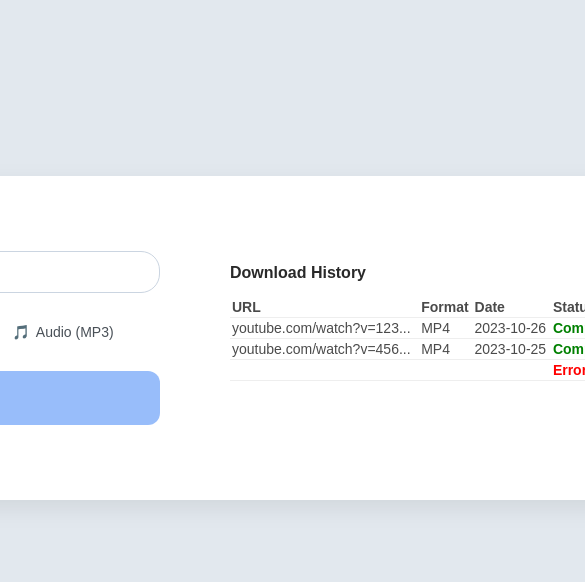
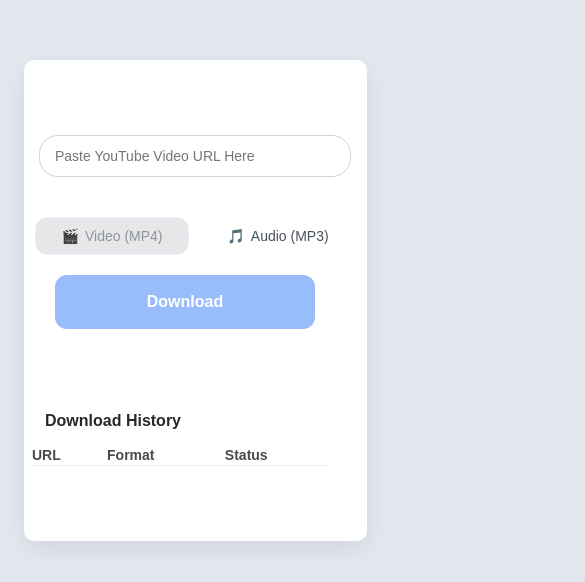
Before and after one commit to Llucas-Pt/DownloadYoutube, a React (Vite) app in the folder YoutubeDownload/Front/: page / in a window 390 px wide. Shown: the part 112-694 px from the top of the page, 585 px wide, since content can reach past the window. Built offline with nearby package versions, Linux system fonts and the light colour scheme.

Commit message:
Atualizado o front e aplicado a resposividade

```diff
--- a/YoutubeDownload/Front/src/App.jsx
+++ b/YoutubeDownload/Front/src/App.jsx
@@ -1,5 +1,5 @@
 // eslint-disable no-undef
-import { useState } from "react";
+import { useState} from "react";
 import './Youtube.css'
 
 
@@ -10,7 +10,7 @@
     //const [downloadLink, setDownloadLink] = useState(null);
     const [isLoading, setIsLoading] = useState(false); // estado de carregamento
     const apiUrl = import.meta.env.VITE_API_URL;
-
+    const [dados, setDados] = useState([])
 
 
     const handleDownload = async () => {
@@ -25,12 +25,11 @@
         });
 
         if (!response.ok) {
-            alert("Erro ao baixar o vídeo");
-            return;
+            throw new Error("Erro ao baixar o vídeo");
         }
 
         // Transforma a resposta (arquivo binário) em um blob
-        const blob = await response.blob();
+         const blob = await response.blob();
         // Cria uma URL temporária para o arquivo
         const downloadUrl = URL.createObjectURL(blob);
         // Cria um elemento <a> invisível para iniciar o download
@@ -45,15 +44,42 @@
             link.click();
             document.body.removeChild(link);
 
+
+            const dadosDownload = {
+                id: Date.now(),// id único baseado no timestamp
+                url: url, // Url
+                format: format.toUpperCase(), // formato em maiúsculo (MP4 ou MP3)
+                date: new Date().toLocaleString(), // data e hora atual
+                status: "Concluído", // status do download
+            };
+
+            setDados([dadosDownload, ...dados]); // adiciona no início da tabela
+
+            // Limpa o input
+            setUrl("");
+
             // Libera o objeto da memória
             URL.revokeObjectURL(downloadUrl);
+
         } catch (error) {
+            setDados(prevDados => [
+                {
+                    id: Date.now(),
+                    url,
+                    format: format.toUpperCase(),
+                    date: new Date().toLocaleString(),
+                    status: "Erro"
+                },
+                ...prevDados
+            ]);
             console.error("Erro ao baixar:", error);
             alert("Ocorreu um erro ao tentar baixar o vídeo.");
         } finally {
             setIsLoading(false); // desativa o “Carregando...” depois que termina
         }
     };
+
+
     return (
         <div className="container">
 
@@ -96,29 +122,17 @@
                         <tr>
                             <th>URL</th>
                             <th>Format</th>
-                            <th>Date</th>
                             <th>Status</th>
                         </tr>
                     </thead>
                     <tbody>
-                        <tr>
-                            <td>youtube.com/watch?v=123...</td>
-                            <td>MP4</td>
-                            <td>2023-10-26</td>
-                            <td className="success">Completed</td>
+                        {dados.map((item) => (
+                            <tr key={item.id}>
+                            <td>{item.url.slice(0, 25)}</td>
+                            <td>{item.format}</td>
+                                <td className={item.status === "Concluído" ? "success" : "error"}>{item.status}</td>
                         </tr>
-                        <tr>
-                            <td>youtube.com/watch?v=456...</td>
-                            <td>MP4</td>
-                            <td>2023-10-25</td>
-                            <td className="success">Completed</td>
-                        </tr>
-                        <tr>
-                            <td></td>
-                            <td></td>
-                            <td></td>
-                            <td className="error">Error</td>
-                        </tr>
+                        ))}
                     </tbody>
                 </table>
             </div>
--- a/YoutubeDownload/Front/src/Youtube.css
+++ b/YoutubeDownload/Front/src/Youtube.css
@@ -143,3 +143,57 @@
     color: red;
     font-weight: 600;
 }
+
+@media only screen and (max-width: 430px) and (max-height: 1000px) {
+
+    .container {
+        flex-direction: column;
+        align-items: center;
+        margin: 35% 15%;
+    }
+
+    .url-input {
+        width: 70%;
+        margin-left:11%;
+        padding: 12px 15px;
+        border-radius: 19px;
+        border: 1px solid #cbd5e1;
+        margin-bottom: 20px;
+        font-size: 14px;
+        outline: none;
+        transition: border 0.2s;
+        background-color: white;
+        color: #0000009c;
+    }
+    .download-btn {
+        width: 65%;
+        margin-left: 15%;
+        padding: 18px;
+        border: none;
+        border-radius: 12px;
+        background: #4f8ef794;
+        color: white;
+        font-weight: 600;
+        font-size: 16px;
+        cursor: pointer;
+        transition: background 0.2s;
+    }
+    .toggle-buttons {
+        display: flex;
+        gap: 12px;
+        margin: 5% 10% 5% 10%;
+        }
+        .history-card {
+        max-height: 600px;
+        overflow-y: auto;
+        padding: 25px;
+        width: 300px; */
+    }
+
+    .history-card table {
+    margin-left: -5%;
+    width: 100%;
+    border-collapse: collapse;
+    }
+
+    }
```
